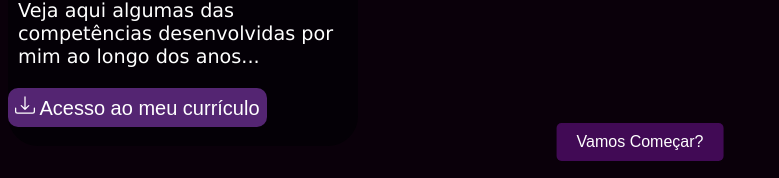
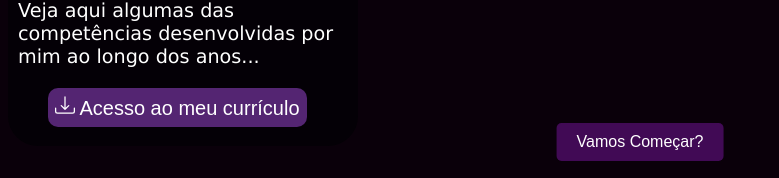
Before and after one commit to Arthur-F-Costa/Portfolio, a React (Vite) app: page /home in a window 1280 px wide. Shown: the part 258-436 px from the top of the page, without its empty margins (0-779 px from the left). Built offline with nearby package versions, Linux system fonts and the light colour scheme.

Commit message:
Update App.css

```diff
--- a/src/App.css
+++ b/src/App.css
@@ -60,7 +60,7 @@
         border: none;
         border-radius: 10px;
         padding: 7px;
-        margin-left: 40 px;
+        margin-left: 40px;
         transition: background-color 0,1s ease-in-out;
     }
     .card1 .download BsDownload{
```
